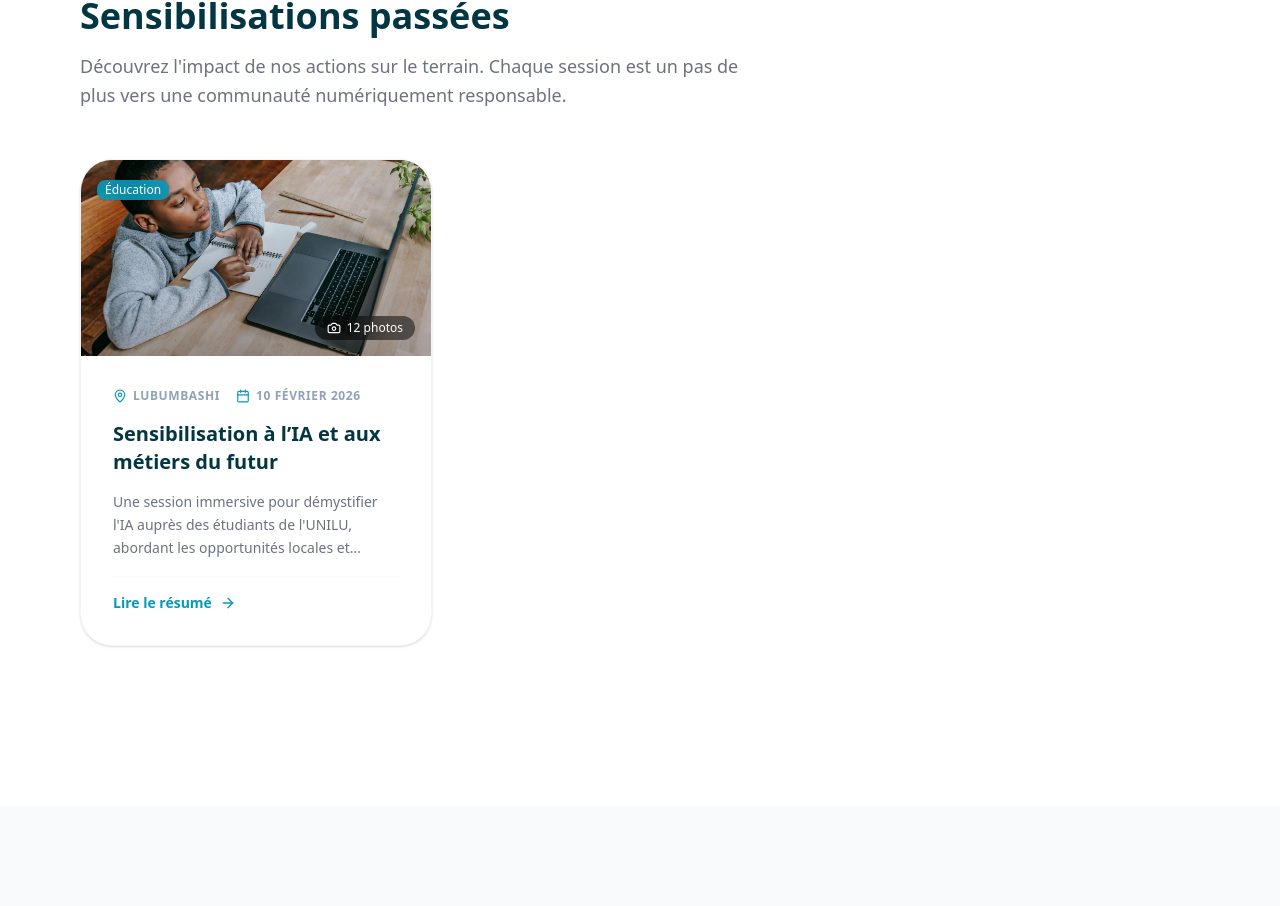
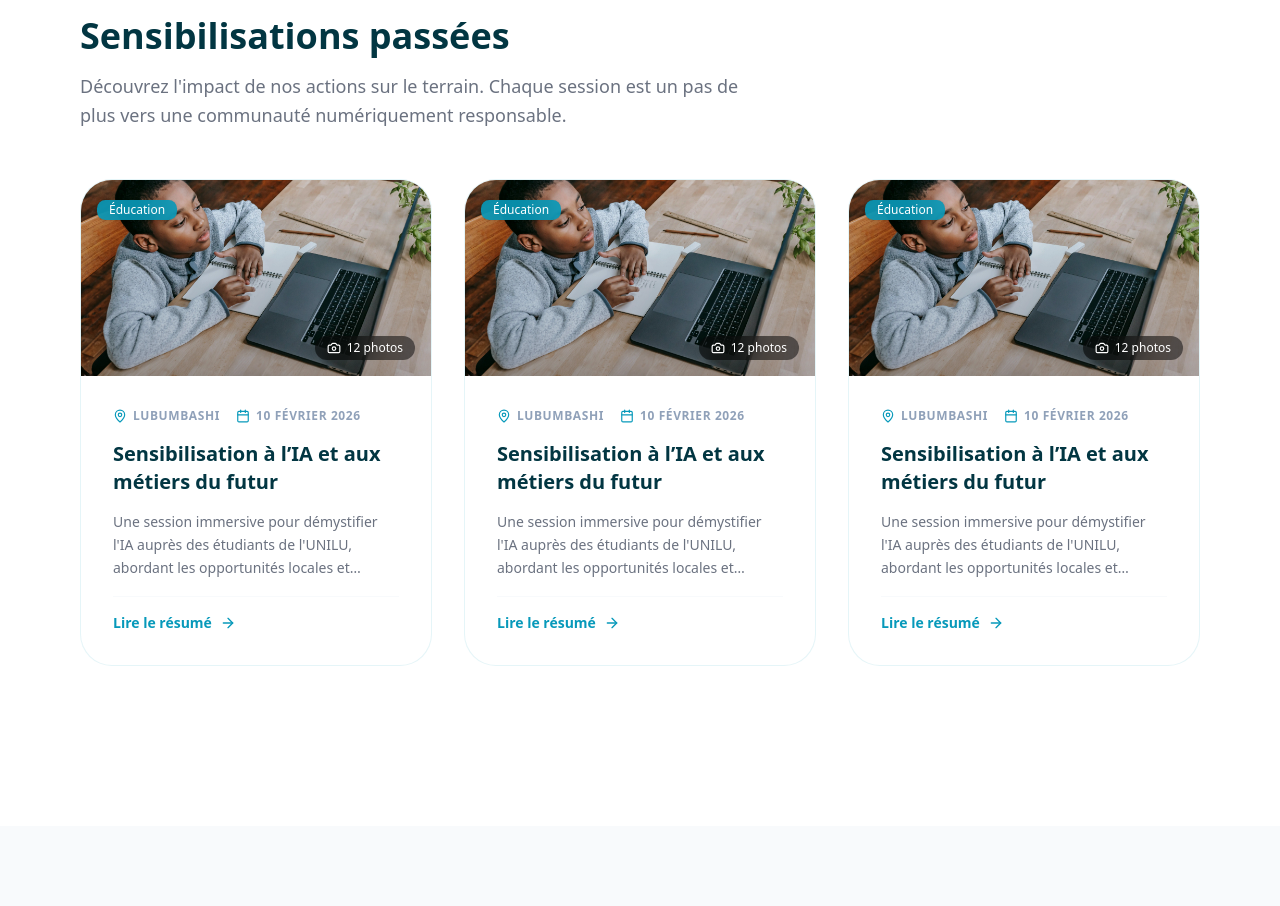
Before and after one commit to Funda-online/funda-online, a Next.js app: page /sensibilise in a window 1280 px wide. Shown: the part 2285-3191 px from the top of the page. Built offline with nearby package versions, Linux system fonts and the light colour scheme.

Commit message:
article ok v3

```diff
--- a/components/home/Navbar.tsx
+++ b/components/home/Navbar.tsx
@@ -87,7 +87,7 @@ const Navbar = () => {
     <header
       ref={headerRef}
       className={`sticky top-0 z-50 bg-background transition-shadow duration-300 ${
-        isScrolled ? "shadow-sm" : "shadow-none"
+        isScrolled ? "*shadow-sm border border-primary/10" : "shadow-none"
       }`}
     >
       <div className="container mx-auto flex items-center justify-between py-4 px-4 md:px-16 lg:px-20">
--- a/components/sensibilise/Articles.tsx
+++ b/components/sensibilise/Articles.tsx
@@ -10,6 +10,24 @@ import { Badge } from "../ui/badge";
 gsap.registerPlugin(ScrollTrigger);
 
 const articles = [
+  {
+    title: "Sensibilisation à l’IA et aux métiers du futur",
+    location: "Lubumbashi",
+    date: "10 Février 2026",
+    category: "Éducation",
+    summary: "Une session immersive pour démystifier l'IA auprès des étudiants de l'UNILU, abordant les opportunités locales et l'éthique numérique.",
+    image: "/img/1.webp",
+    galleryCount: 12
+  },
+  {
+    title: "Sensibilisation à l’IA et aux métiers du futur",
+    location: "Lubumbashi",
+    date: "10 Février 2026",
+    category: "Éducation",
+    summary: "Une session immersive pour démystifier l'IA auprès des étudiants de l'UNILU, abordant les opportunités locales et l'éthique numérique.",
+    image: "/img/1.webp",
+    galleryCount: 12
+  },
   {
     title: "Sensibilisation à l’IA et aux métiers du futur",
     location: "Lubumbashi",
@@ -84,7 +102,7 @@ export function Articles() {
           {articles.map((article, i) => (
             <article
               key={i}
-              className="article-card group cursor-pointer flex flex-col bg-white border border-slate-100 rounded-4xl overflow-hidden shadow-sm hover:shadow-2xl transition-all duration-500"
+              className="article-card group cursor-pointer flex flex-col bg-white border border-primary/10 rounded-4xl overflow-hidden *shadow-sm hover:shadow-sm transition-all duration-500"
             >
               <div className="relative aspect-video overflow-hidden">
                 <Image
@@ -95,7 +113,7 @@ export function Articles() {
                 />
                 <div className="absolute inset-0 bg-gradient-to-t from-black/20 to-transparent" />
                 <div className="absolute top-4 left-4">
-                  <Badge className="bg-primary/90 text-white backdrop-blur-md border-none shadow-sm">
+                  <Badge className="bg-primary/90 text-white px-3 backdrop-blur-md border-none shadow-sm">
                     {article.category}
                   </Badge>
                 </div>
--- a/components/sensibilise/Axes.tsx
+++ b/components/sensibilise/Axes.tsx
@@ -88,9 +88,9 @@ export default function Axes() {
                 {item.desc}
               </p>
 
-              {/* <div className="flex items-center text-sm font-semibold text-primary opacity-0 group-hover:opacity-100 transition-opacity">
+              <div className="flex items-center text-sm font-semibold text-primary opacity-0 group-hover:opacity-100 transition-opacity">
                 En savoir plus <ArrowRight className="ml-2 w-4 h-4" />
-              </div> */}
+              </div>
 
               <div className="absolute top-0 right-0 p-4 opacity-[0.03] group-hover:opacity-[0.08] transition-opacity">
                 {item.icon}
```
